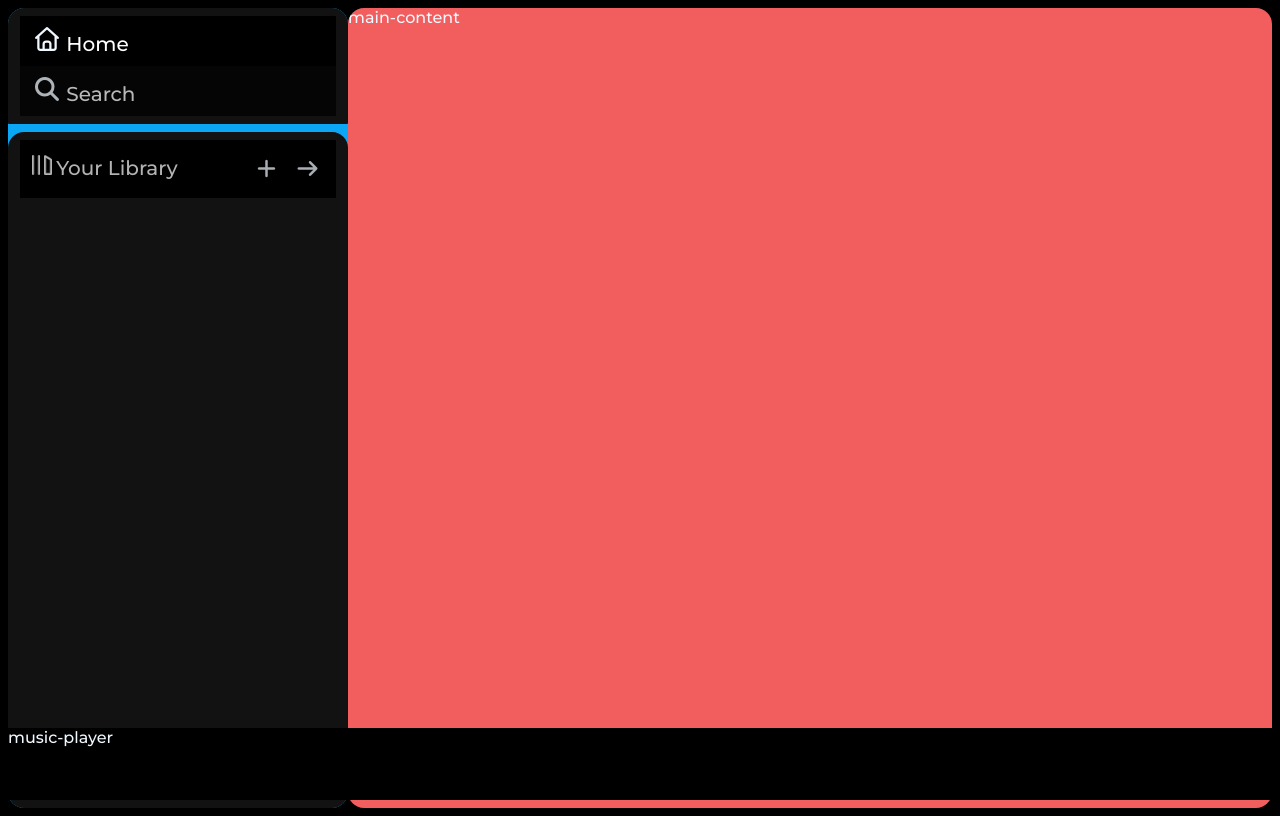
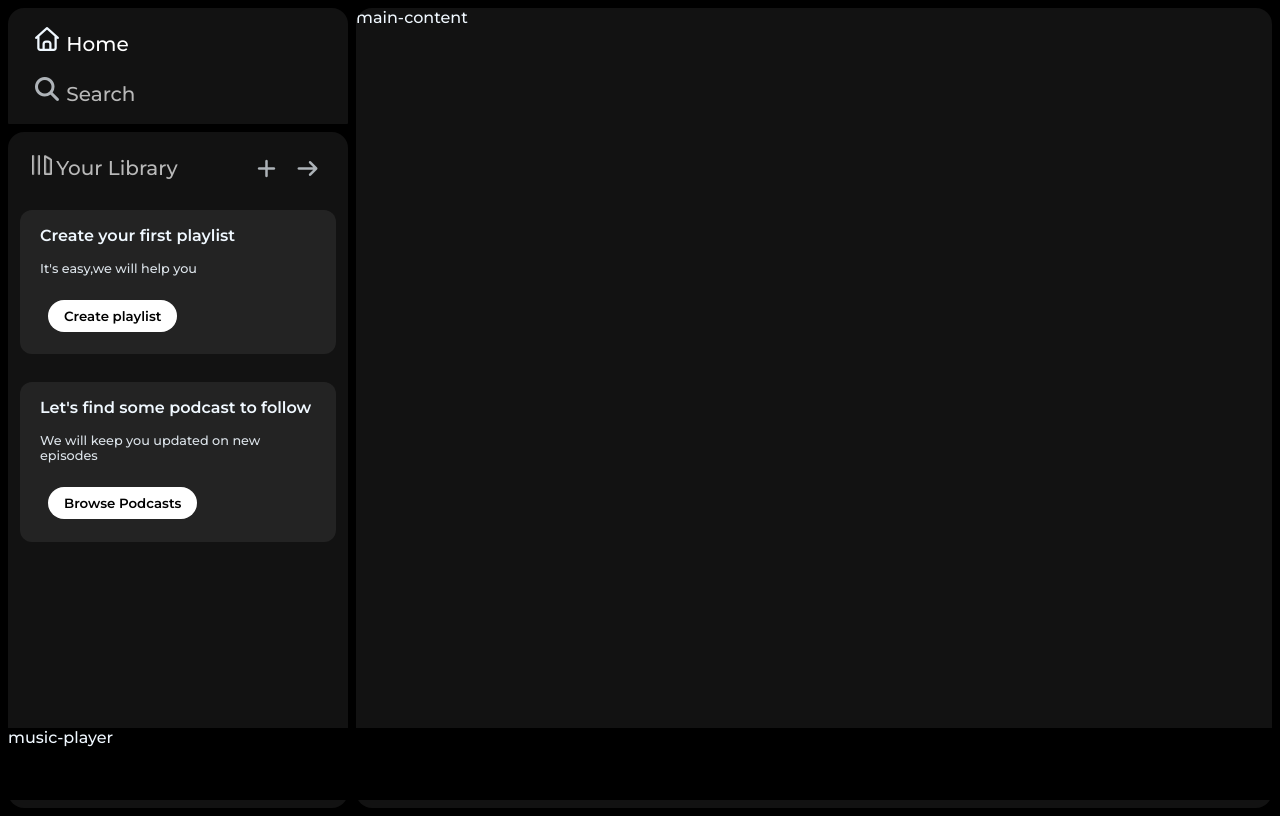
Before and after one commit to ANIKETPANDEY007/Spotify-Clone, a plain HTML site: page index.html in a window 1280 px wide. Drawn offline with Linux system fonts and the light colour scheme.

Commit message:
Sidebar(Completed)
In this part we have completed the whole sidebar portion of the webpage

```diff
--- a/index.html
+++ b/index.html
@@ -36,7 +36,18 @@
                     <i class="fa-solid fa-arrow-right"></i>
                 </div>
                 </div>
-                <div class="boxes"></div>
+                <div class="lib-box">
+                    <div class="box">
+                        <p class="box-p1">Create your first playlist</p>
+                        <p class="box-p2">It's easy,we will help you</p>
+                        <button class="badge">Create playlist</button>
+                    </div>
+                    <div class="box b">
+                        <p class="box-p1">Let's find some podcast to follow</p>
+                        <p class="box-p2">We will keep you updated on new episodes</p>
+                        <button class="badge">Browse Podcasts</button>
+                    </div>
+                </div>
             </div>
          </div>
          <div class="main-content">main-content</div>
--- a/style.css
+++ b/style.css
@@ -1,7 +1,6 @@
 *{
     font-family: "Montserrat", sans-serif;
     margin: 0;
-    background-color: black;
     color: aliceblue;
     font-weight: 500;
     overflow: hidden;
@@ -10,18 +9,19 @@
 .main{
     display: flex;
     height: 100vh;
-    color :aliceblue ;
     padding: 0.5rem;
+    background-color: black;
 }
 
 .sidebar{
-    background-color: #0ba7f4;
+    background-color: #000;
     width: 340px;
     border-radius: 1rem;
+    margin-right:0.5rem ;
 }
 
 .main-content{
-    background-color: #f25e5e ;
+    background-color: #121212 ;
     flex: 1;
     border-radius: 1rem;
     overflow: auto;
@@ -88,3 +88,35 @@ a{
 .icons i:hover{
     opacity: 1;
 }
+.box{
+    height: 7rem;
+    background-color: #232323;
+    border-radius: 0.75rem;
+    margin: 0.75rem 0 1.75rem 0;
+    padding: 1rem 1.25rem;
+}
+.box-p1{
+    font-size: 1rem;
+    font-weight: 600;
+    margin-bottom: 1rem;
+}
+.box-p2{
+    font-size: 0.8rem;
+    opacity: 0.9;
+    margin-top: 1rem;
+    margin-bottom: 1rem;
+}
+.badge{
+    background-color: #fff;
+    color: black;
+    border: none;
+    border-radius: 6.25rem;
+    padding: 0.25rem 1rem;
+    font-weight: 600;
+    margin: 0.5rem;
+    height: 2rem;
+    width: fit-content;
+}
+.b{
+     height: 8rem;
+}
```
